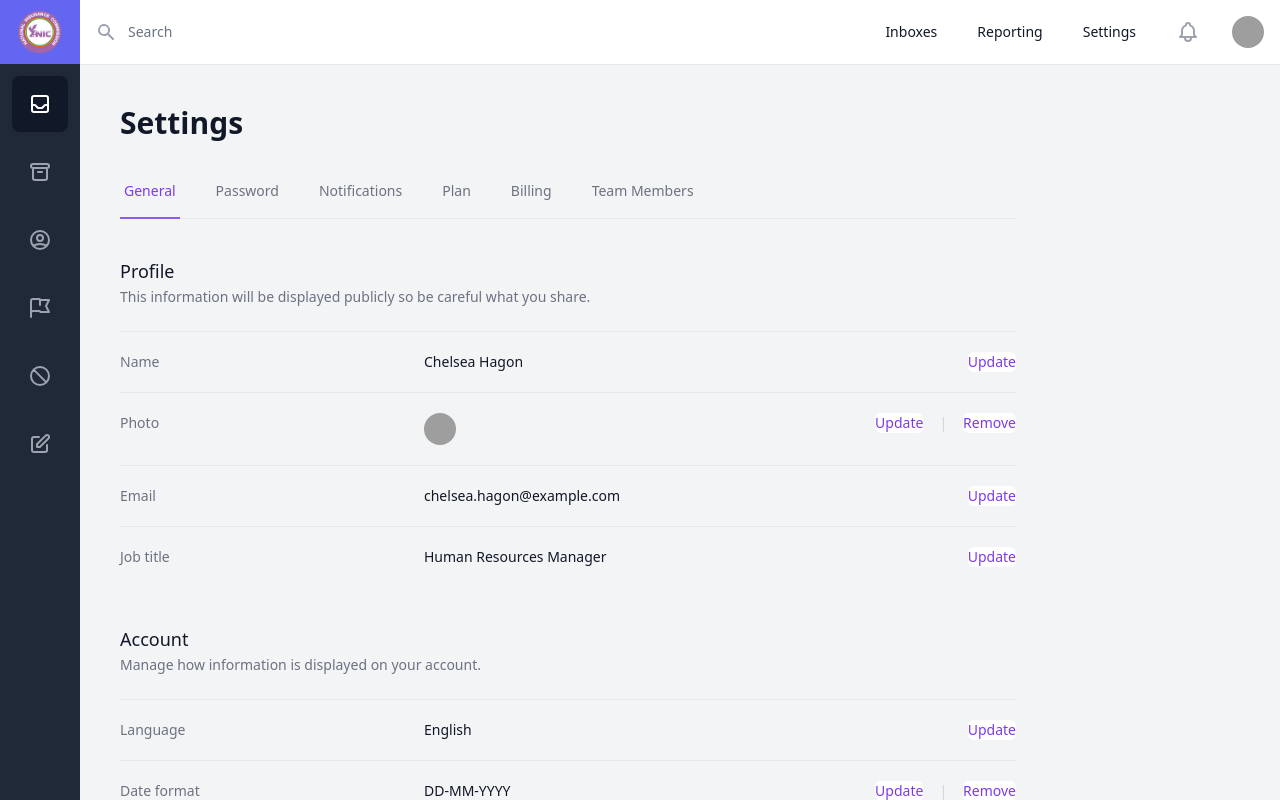
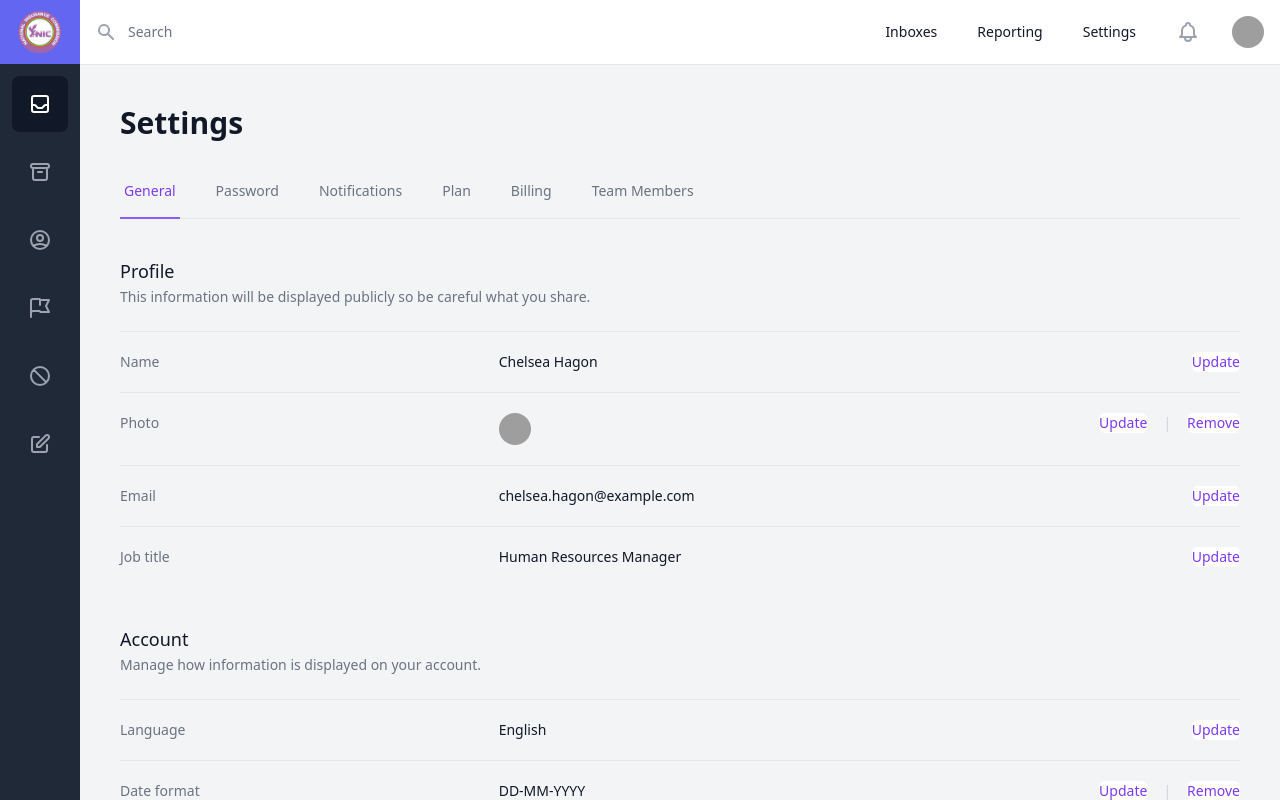
Before and after one commit to Khoby-790/template-nic, a React (Create React App) app: page /settings in a window 1280 px wide. Built offline with nearby package versions, Linux system fonts and the light colour scheme; grey boxes are pictures that could not be loaded.

Commit message:
--- Auto-Git Commit ---

```diff
--- a/src/pages/Settings/Settings.tsx
+++ b/src/pages/Settings/Settings.tsx
@@ -8,7 +8,7 @@ const Settings = (props: Props) => {
     return (
         <Fragment>
             <main className="flex-1 overflow-y-auto focus:outline-none" tabIndex={0}>
-                <div className="relative max-w-4xl mx-10 md:px-8 xl:px-0">
+                <div className="relative max-w-full mx-10 md:px-8 xl:px-0">
                     <div className="pt-10 pb-16">
                         <div className="px-4 sm:px-6 md:px-0">
                             <h1 className="text-3xl font-extrabold text-gray-900">Settings</h1>
```
